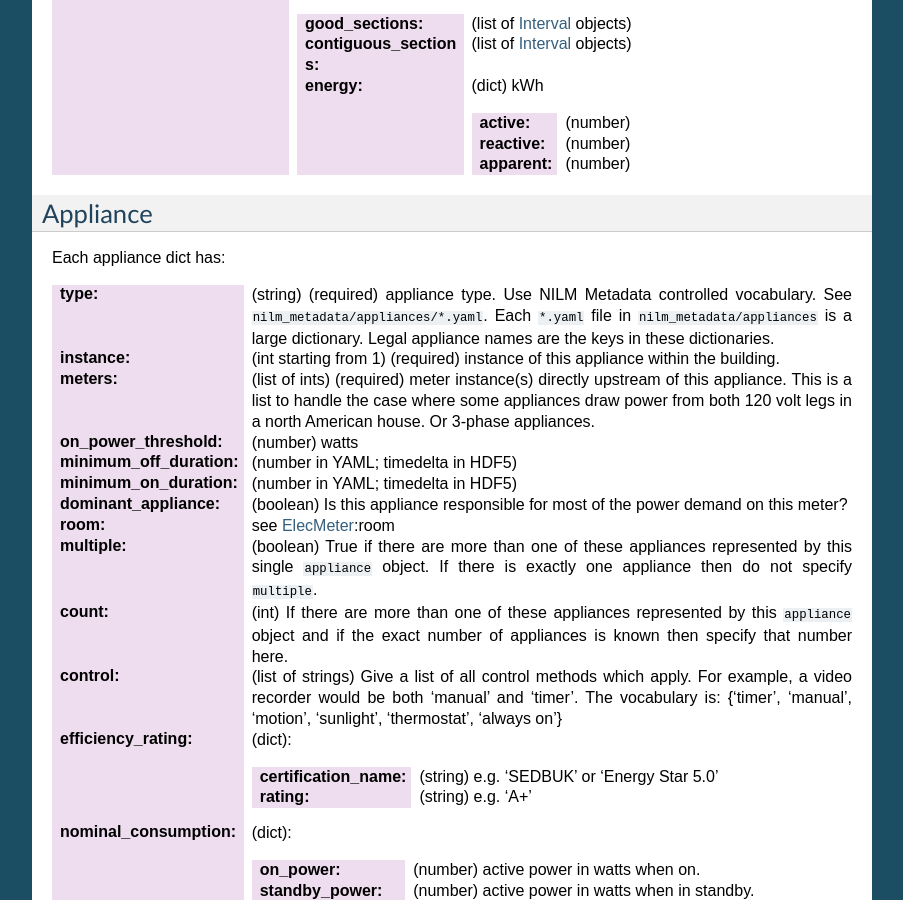
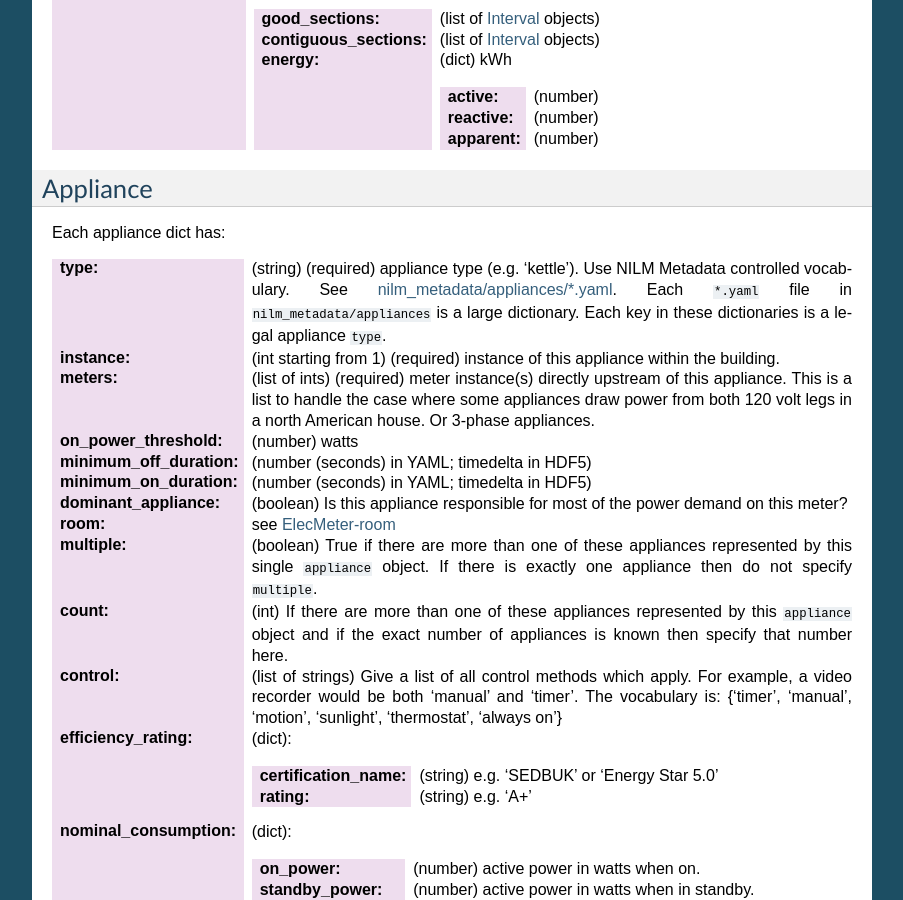
Before and after one commit to nilmtk/nilm_metadata, a Sphinx documentation site: the page built from docs/source/dataset_metadata.rst, in a window 1280 px wide and 900 px high, scrolled down 3514 px. Shown: the whole window, without its empty margins (198-1101 px from the left). Built offline with Sphinx 7.4.7, drawn with Linux system fonts in a browser that asks for light colours.

Commit message:
further tweaks to docs

```diff
--- a/docs/source/dataset_metadata.rst
+++ b/docs/source/dataset_metadata.rst
@@ -235,10 +238,11 @@ Appliance
 
 Each appliance dict has:
 
-:type: (string) (required) appliance type. Use NILM Metadata controlled
-       vocabulary.  See ``nilm_metadata/appliances/*.yaml``.  Each
-       ``*.yaml`` file in ``nilm_metadata/appliances`` is a large
-       dictionary.  Legal appliance names are the keys in these dictionaries.
+:type: (string) (required) appliance type (e.g. 'kettle'). Use NILM
+       Metadata controlled vocabulary.  See
+       `nilm_metadata/appliances/*.yaml <https://github.com/nilmtk/nilm_metadata/tree/master/appliances>`_.  Each ``*.yaml`` file in
+       ``nilm_metadata/appliances`` is a large dictionary.  Each key
+       in these dictionaries is a legal appliance ``type``.
 :instance: (int starting from 1) (required) instance of this appliance within
            the building.
 :meters: (list of ints) (required) meter instance(s) directly
@@ -246,11 +250,11 @@ Each appliance dict has:
         where some appliances draw power from both 120 volt legs in a
         north American house.  Or 3-phase appliances.
 :on_power_threshold: (number) watts
-:minimum_off_duration: (number in YAML; timedelta in HDF5)
-:minimum_on_duration: (number in YAML; timedelta in HDF5)
+:minimum_off_duration: (number (seconds) in YAML; timedelta in HDF5)
+:minimum_on_duration: (number (seconds) in YAML; timedelta in HDF5)
 :dominant_appliance: (boolean) Is this appliance responsible for
           most of the power demand on this meter?
-:room: see `ElecMeter`_:room
+:room: see `ElecMeter-room`_
 :multiple: (boolean) True if there are more than one
            of these appliances represented by this single
            ``appliance`` object.
```
Also changed, not shown: other parts of docs/source/dataset_metadata.rst (+3 -0 lines), docs/source/manual.rst (+8 -8 lines).
